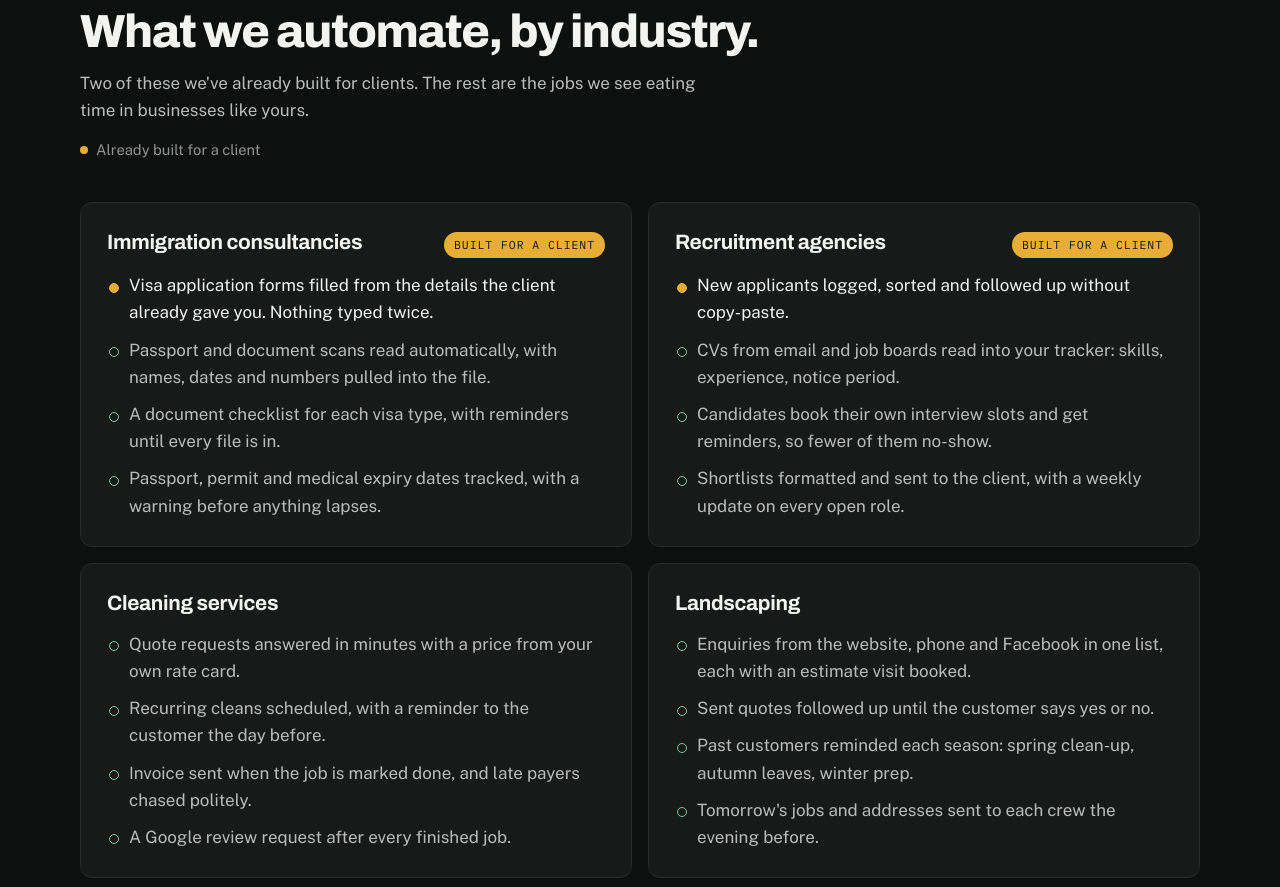
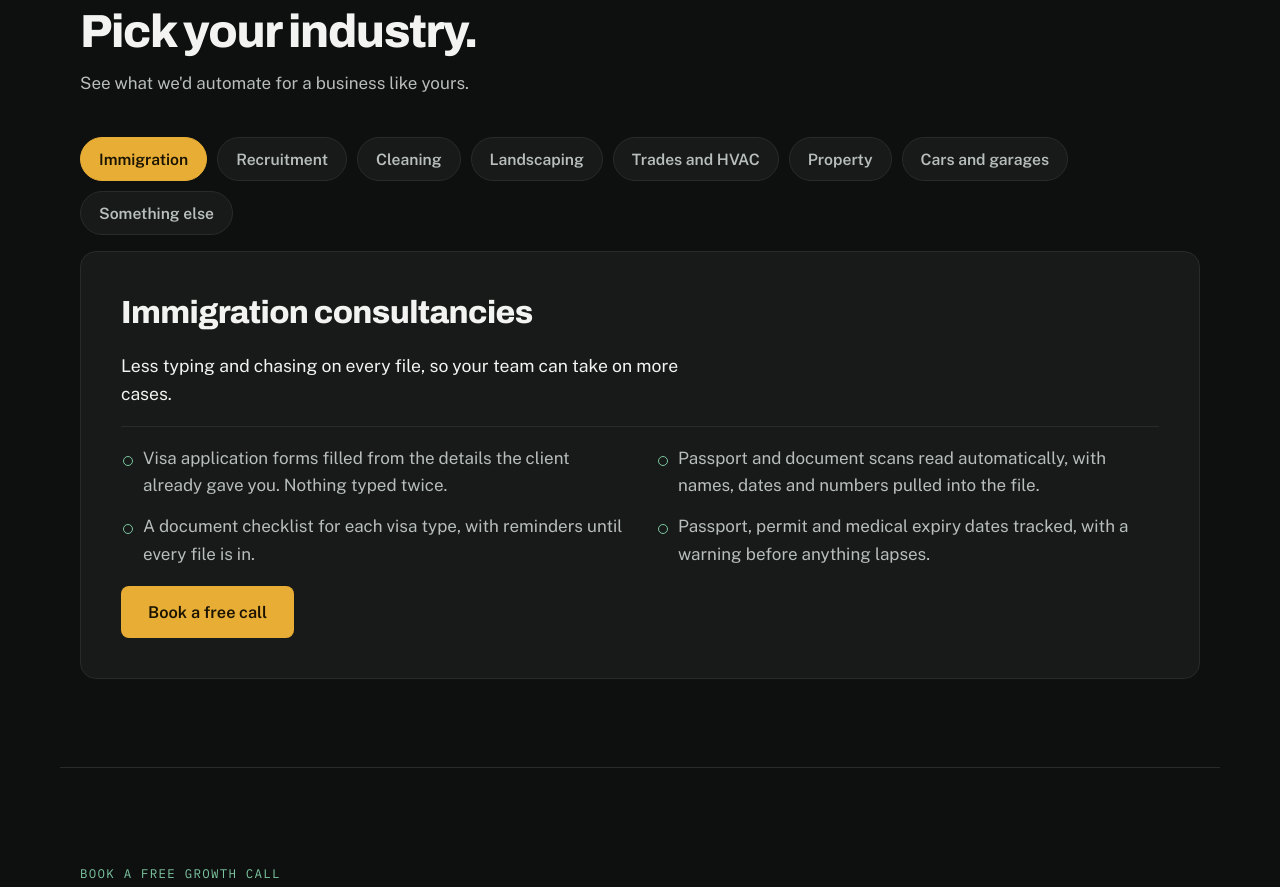
Before and after one commit to samastik-ai/samastik-site, a plain HTML site: page index.html in a window 1280 px wide. Shown: the part 2820-3707 px from the top of the page. Drawn offline with nearby package versions, Linux system fonts and the light colour scheme.

Commit message:
Use cases as clickable industry tabs; drop built-for-client labels
Co-Authored-By: Claude Fable 5.2 <noreply@anthropic.com>
Claude-Session: https://claude.ai/code/session_01Swvzn3qNMz3XNqrXe2AqWM

```diff
--- a/index.html
+++ b/index.html
@@ -102,21 +102,20 @@ section.block > .wrap { padding-block: 88px; display: grid; gap: 40px; }
 .own-grid strong { font-family: var(--display); font-size: 1.15rem; }
 .own-grid span { color: #d3e3d9; }
 
-.cases { display: grid; grid-template-columns: repeat(2, minmax(0, 1fr)); gap: 16px; }
-.case { background: var(--card); border: 1px solid var(--line); border-radius: 12px; padding: 26px; display: grid; gap: 14px; align-content: start; }
-.case-top { display: flex; align-items: baseline; justify-content: space-between; gap: 12px; flex-wrap: wrap; }
-.case h3 { font-size: 1.3rem; letter-spacing: -0.015em; }
-.tag { font-family: var(--mono); font-size: 0.72rem; letter-spacing: 0.08em; text-transform: uppercase; color: var(--on-marigold); background: var(--marigold); border-radius: 999px; padding: 4px 10px; white-space: nowrap; }
-.case ul { list-style: none; margin: 0; padding: 0; display: grid; gap: 10px; }
+.cases { display: grid; gap: 16px; }
+.tabs { display: none; flex-wrap: wrap; gap: 10px; }
+.js-tabs .tabs { display: flex; }
+.tab { min-height: 44px; font-family: var(--body); font-weight: 600; font-size: 0.98rem; color: var(--ink-2); background: var(--card); border: 1.5px solid var(--line); border-radius: 999px; padding: 0 18px; cursor: pointer; }
+.tab:hover { color: var(--ink); border-color: var(--ink-3); }
+.tab[aria-selected="true"] { background: var(--marigold); border-color: var(--marigold); color: var(--on-marigold); }
+.case { background: var(--card); border: 1px solid var(--line); border-radius: 16px; padding: clamp(24px, 4vw, 40px); display: grid; gap: 18px; align-content: start; }
+.case-top { display: flex; align-items: center; justify-content: space-between; gap: 12px; flex-wrap: wrap; }
+.case h3 { font-size: clamp(1.5rem, 3vw, 2rem); font-weight: 800; letter-spacing: -0.02em; }
+.case .benefit { font-size: 1.1rem; color: var(--ink); max-width: 56ch; }
+.case ul { list-style: none; margin: 0; padding: 18px 0 0; border-top: 1px solid var(--line); display: grid; grid-template-columns: repeat(2, minmax(0, 1fr)); gap: 14px 32px; }
 .case li { position: relative; padding-left: 22px; color: var(--ink-2); }
 .case li::before { content: ""; position: absolute; left: 2px; top: 0.62em; width: 8px; height: 8px; border-radius: 50%; border: 1.5px solid var(--green-lit); }
-.case li.done { color: var(--ink); }
-.case li.done::before { background: var(--marigold); border-color: var(--marigold); }
-.case.open { background: transparent; border-style: dashed; }
-.case.open p { color: var(--ink-2); }
-.case.open .btn { justify-self: start; }
-.legend { font-size: 0.92rem; color: var(--ink-3); display: flex; gap: 8px; align-items: center; }
-.legend i { display: inline-block; width: 8px; height: 8px; border-radius: 50%; background: var(--marigold); }
+.case .btn { justify-self: start; }
 .split { display: grid; grid-template-columns: minmax(0, 0.9fr) minmax(0, 1.3fr); gap: 56px; align-items: start; }
 .chips { display: flex; flex-wrap: wrap; gap: 10px; }
 .chip { font-size: 0.95rem; color: var(--ink); padding: 8px 14px; border: 1px solid var(--line); border-radius: 999px; background: var(--card); }
@@ -146,7 +145,8 @@ footer.site a { color: var(--ink-3); }
   .actions .btn { width: 100%; }
   .facts { grid-template-columns: minmax(0, 1fr); }
   .facts li, .facts li + li { padding: 18px 0; border-left: 0; border-bottom: 1px solid var(--line); }
-  .problems, .cases { grid-template-columns: minmax(0, 1fr); }
+  .problems, .case ul { grid-template-columns: minmax(0, 1fr); }
+  .case .btn { width: 100%; }
   section.block > .wrap { padding-block: 60px; }
   .contact .wrap { padding-block: 64px; }
   .contact-row .btn, .contact-row .email, .contact-row button.copy { width: 100%; text-align: center; }
@@ -244,78 +244,101 @@ footer.site a { color: var(--ink-3); }
     <div class="wrap">
       <div class="head">
         <p class="eyebrow">Use cases</p>
-        <h2 id="cases-h">What we automate, by industry.</h2>
-        <p class="soft">Two of these we've already built for clients. The rest are the jobs we see eating time in businesses like yours.</p>
-        <p class="legend"><i aria-hidden="true"></i> Already built for a client</p>
+        <h2 id="cases-h">Pick your industry.</h2>
+        <p class="soft">See what we'd automate for a business like yours.</p>
       </div>
-      <div class="cases">
-        <article class="case">
-          <div class="case-top"><h3>Immigration consultancies</h3><span class="tag">Built for a client</span></div>
+      <div class="cases" id="case-tabs">
+        <div class="tabs" role="tablist" aria-label="Industries">
+          <button class="tab" type="button" role="tab" id="tab-0" aria-controls="panel-0" aria-selected="true">Immigration</button>
+          <button class="tab" type="button" role="tab" id="tab-1" aria-controls="panel-1" aria-selected="false">Recruitment</button>
+          <button class="tab" type="button" role="tab" id="tab-2" aria-controls="panel-2" aria-selected="false">Cleaning</button>
+          <button class="tab" type="button" role="tab" id="tab-3" aria-controls="panel-3" aria-selected="false">Landscaping</button>
+          <button class="tab" type="button" role="tab" id="tab-4" aria-controls="panel-4" aria-selected="false">Trades and HVAC</button>
+          <button class="tab" type="button" role="tab" id="tab-5" aria-controls="panel-5" aria-selected="false">Property</button>
+          <button class="tab" type="button" role="tab" id="tab-6" aria-controls="panel-6" aria-selected="false">Cars and garages</button>
+          <button class="tab" type="button" role="tab" id="tab-7" aria-controls="panel-7" aria-selected="false">Something else</button>
+        </div>
+        <article class="case" role="tabpanel" id="panel-0" aria-labelledby="tab-0">
+          <div class="case-top"><h3>Immigration consultancies</h3></div>
+          <p class="benefit">Less typing and chasing on every file, so your team can take on more cases.</p>
           <ul>
-            <li class="done">Visa application forms filled from the details the client already gave you. Nothing typed twice.</li>
+              <li>Visa application forms filled from the details the client already gave you. Nothing typed twice.</li>
               <li>Passport and document scans read automatically, with names, dates and numbers pulled into the file.</li>
               <li>A document checklist for each visa type, with reminders until every file is in.</li>
               <li>Passport, permit and medical expiry dates tracked, with a warning before anything lapses.</li>
           </ul>
+          <a class="btn primary" href="#contact">Book a free call</a>
         </article>
-        <article class="case">
-          <div class="case-top"><h3>Recruitment agencies</h3><span class="tag">Built for a client</span></div>
+        <article class="case" role="tabpanel" id="panel-1" aria-labelledby="tab-1">
+          <div class="case-top"><h3>Recruitment agencies</h3></div>
+          <p class="benefit">Less time on inboxes and spreadsheets, more time talking to candidates and clients.</p>
           <ul>
-            <li class="done">New applicants logged, sorted and followed up without copy-paste.</li>
+              <li>New applicants logged, sorted and followed up without copy-paste.</li>
               <li>CVs from email and job boards read into your tracker: skills, experience, notice period.</li>
               <li>Candidates book their own interview slots and get reminders, so fewer of them no-show.</li>
               <li>Shortlists formatted and sent to the client, with a weekly update on every open role.</li>
           </ul>
+          <a class="btn primary" href="#contact">Book a free call</a>
         </article>
-        <article class="case">
+        <article class="case" role="tabpanel" id="panel-2" aria-labelledby="tab-2">
           <div class="case-top"><h3>Cleaning services</h3></div>
+          <p class="benefit">Faster quotes, fuller schedules and invoices that send themselves.</p>
           <ul>
               <li>Quote requests answered in minutes with a price from your own rate card.</li>
               <li>Recurring cleans scheduled, with a reminder to the customer the day before.</li>
               <li>Invoice sent when the job is marked done, and late payers chased politely.</li>
               <li>A Google review request after every finished job.</li>
           </ul>
+          <a class="btn primary" href="#contact">Book a free call</a>
         </article>
-        <article class="case">
+        <article class="case" role="tabpanel" id="panel-3" aria-labelledby="tab-3">
           <div class="case-top"><h3>Landscaping</h3></div>
+          <p class="benefit">No enquiry left unanswered, even when you're out on a job all day.</p>
           <ul>
               <li>Enquiries from the website, phone and Facebook in one list, each with an estimate visit booked.</li>
               <li>Sent quotes followed up until the customer says yes or no.</li>
               <li>Past customers reminded each season: spring clean-up, autumn leaves, winter prep.</li>
               <li>Tomorrow's jobs and addresses sent to each crew the evening before.</li>
           </ul>
+          <a class="btn primary" href="#contact">Book a free call</a>
         </article>
-        <article class="case">
+        <article class="case" role="tabpanel" id="panel-4" aria-labelledby="tab-4">
           <div class="case-top"><h3>Plumbers, electricians and HVAC</h3></div>
+          <p class="benefit">Stop losing jobs to missed calls and paperwork done at night.</p>
           <ul>
               <li>Missed a call on a job? The caller gets a text back straight away, before they ring someone else.</li>
               <li>One booking creates the job, the quote and the invoice. No typing it three times.</li>
               <li>Customers reminded when the yearly boiler or AC service is due.</li>
               <li>An "on the way" text before each visit and a review request after it.</li>
           </ul>
+          <a class="btn primary" href="#contact">Book a free call</a>
         </article>
-        <article class="case">
+        <article class="case" role="tabpanel" id="panel-5" aria-labelledby="tab-5">
           <div class="case-top"><h3>Property management</h3></div>
+          <p class="benefit">Fewer tenant calls, no missed dates and reports without the monthly scramble.</p>
           <ul>
               <li>Maintenance requests logged with photos, sent to the right contractor, and the tenant kept updated.</li>
               <li>Rent reminders before the due date and follow-ups after it.</li>
               <li>Lease renewals, inspections and safety certificates tracked so no date is missed.</li>
               <li>Monthly owner reports that put themselves together.</li>
           </ul>
+          <a class="btn primary" href="#contact">Book a free call</a>
         </article>
-        <article class="case">
+        <article class="case" role="tabpanel" id="panel-6" aria-labelledby="tab-6">
           <div class="case-top"><h3>Car dealers and garages</h3></div>
+          <p class="benefit">Customers who come back on time and enquiries that don't go cold.</p>
           <ul>
               <li>Service and MOT reminders sent from the dates already in your records.</li>
               <li>Extra work approved by text with photos, and a message when the car is ready.</li>
               <li>Enquiries from your website and listing sites answered and followed up the same day.</li>
               <li>Test drives booked and confirmed without phone tag.</li>
           </ul>
+          <a class="btn primary" href="#contact">Book a free call</a>
         </article>
-        <article class="case open">
-          <h3>Not on the list?</h3>
-          <p>Most small businesses lose time in the same places: enquiries answered late, quotes nobody chases, the same details typed into three systems. On a free call we'll find yours.</p>
-          <a class="btn ghost" href="#contact">Book a free call</a>
+        <article class="case" role="tabpanel" id="panel-7" aria-labelledby="tab-7">
+          <div class="case-top"><h3>Not on the list?</h3></div>
+          <p class="benefit">Most small businesses lose time in the same places: enquiries answered late, quotes nobody chases, the same details typed into three systems. On a free call we'll find yours.</p>
+          <a class="btn primary" href="#contact">Book a free call</a>
         </article>
       </div>
     </div>
@@ -363,5 +386,27 @@ footer.site a { color: var(--ink-3); }
   });
 })();
 </script>
+<script>
+(function () {
+  var root = document.getElementById('case-tabs');
+  if (!root) return;
+  var tabs = [].slice.call(root.querySelectorAll('[role="tab"]'));
+  var panels = [].slice.call(root.querySelectorAll('[role="tabpanel"]'));
+  function show(i, focus) {
+    tabs.forEach(function (t, n) { t.setAttribute('aria-selected', n === i ? 'true' : 'false'); t.tabIndex = n === i ? 0 : -1; });
+    panels.forEach(function (p, n) { p.hidden = n !== i; });
+    if (focus) tabs[i].focus();
+  }
+  tabs.forEach(function (t, i) {
+    t.addEventListener('click', function () { show(i); });
+    t.addEventListener('keydown', function (e) {
+      if (e.key === 'ArrowRight') show((i + 1) % tabs.length, true);
+      else if (e.key === 'ArrowLeft') show((i + tabs.length - 1) % tabs.length, true);
+    });
+  });
+  root.classList.add('js-tabs');
+  show(0);
+})();
+</script>
 </body>
 </html>
```
Lines whose indentation alone changed are shown as unchanged.
